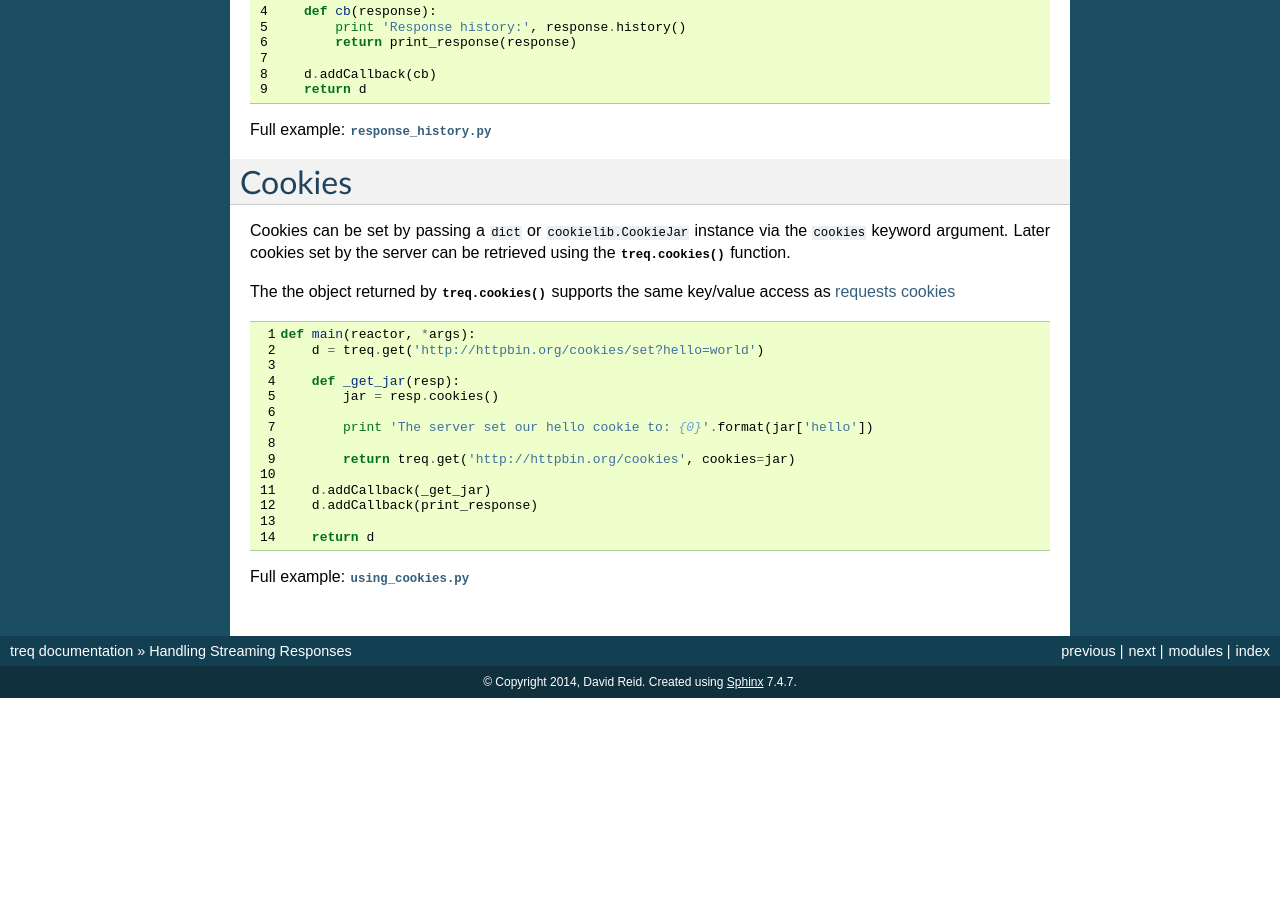
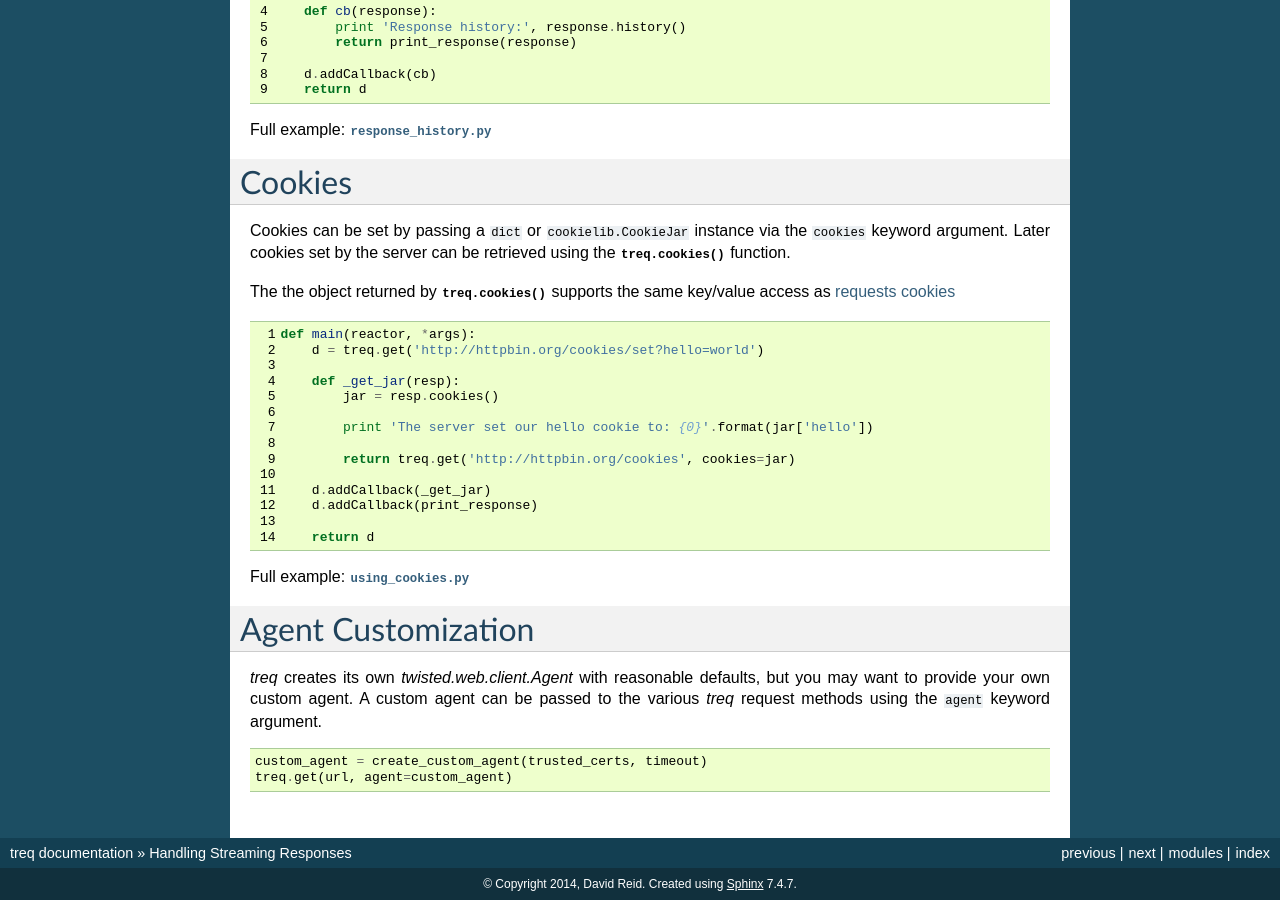
Before and after one commit to twisted/treq, a Sphinx documentation site: the page built from docs/howto.rst, in a window 1280 px wide and 900 px high, scrolled down 2139 px. Built offline with Sphinx 7.4.7, drawn with Linux system fonts in a browser that asks for light colours; before the commit the page ends 2837 px from its top, so only the background shows below that.

Commit message:
Added short docs and a test for providing a custom agent.

```diff
--- a/docs/howto.rst
+++ b/docs/howto.rst
@@ -101,3 +101,15 @@ access as `requests cookies <http://requests.readthedocs.org/en/latest/user/quic
     :lines: 7-20
 
 Full example: :download:`using_cookies.py <examples/using_cookies.py>`
+
+Agent Customization
+-------------------
+
+`treq` creates its own `twisted.web.client.Agent` with reasonable defaults, but
+you may want to provide your own custom agent.  A custom agent can be passed
+to the various `treq` request methods using the ``agent`` keyword argument.
+
+.. code-block:: python
+
+    custom_agent = create_custom_agent(trusted_certs, timeout)
+    treq.get(url, agent=custom_agent)
```
Also changed, not shown: 1 other file.
